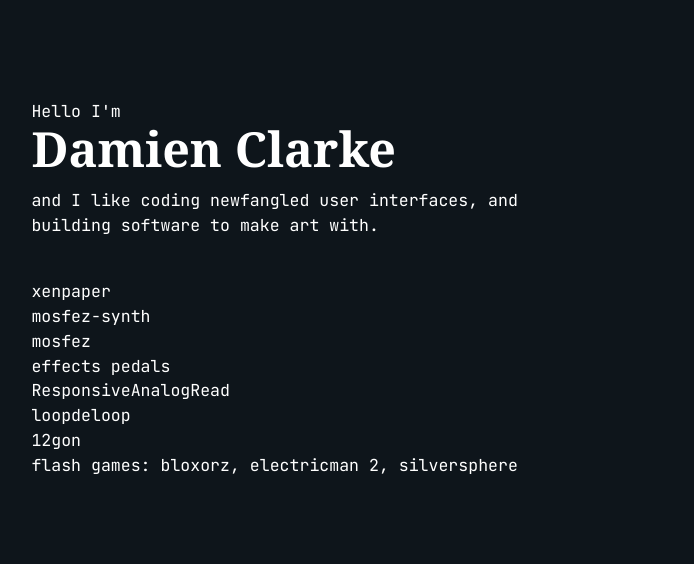
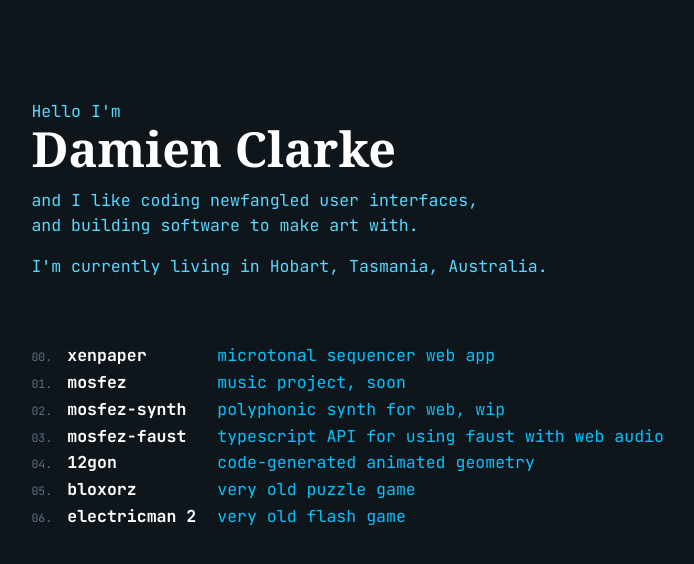
Before and after one commit to dxinteractive/damienclarke-me, a React (Vite) app in the folder packages/site/: page / in a window 1280 px wide. Shown: the top 564 px of the page, without its empty margins (111-805 px from the left). Built offline with nearby package versions, Linux system fonts and the light colour scheme; a web font is replaced by a local one.

Commit message:
add project style

```diff
--- a/packages/site/src/css/base.css
+++ b/packages/site/src/css/base.css
@@ -86,16 +86,13 @@ h6 {
 
 :root {
   --colorText: #ffffff;
-  --colorText2: rgb(34, 206, 206);
-  --colorTextLink: rgb(164, 144, 179);
+  --colorText2: rgb(87, 216, 255);
+  --colorText3: rgb(0 195 255);
+  --colorText4: rgb(87 113 132);
   --colorBack: rgb(14, 21, 27);
   --colorBack2: rgb(24, 35, 45);
   --colorBack3: rgb(32, 48, 64);
   --colorBack4: rgb(41, 62, 83);
-
-  --colorButtonBack: #333344;
-  --colorButtonBackHover: #3d3d58;
-  --colorButtonText: #ffffff;
 }
 
 /*
--- a/packages/site/src/main.module.css
+++ b/packages/site/src/main.module.css
@@ -8,6 +8,7 @@
   margin-top: calc(6vw);
   font-size: calc(.2vw + 14px);
   line-height: 1.5em;
+  color: var(--colorText2);
 }
 
 .title {
@@ -16,8 +17,13 @@
   font-size: calc(max(3vw + 10px, 36px));
   line-height: calc(max(3vw + 10px, 36px));
   margin-bottom: 16px;
+  color: var(--colorText);
 }
 
 .subtitle {
-  max-width: 500px;
+  max-width: 29em;
 }
+
+.projects {
+  margin-top: 64px;
+}
--- a/packages/site/src/main.tsx
+++ b/packages/site/src/main.tsx
@@ -4,6 +4,7 @@ import "./css/base.css";
 import classes from "./main.module.css";
 
 import { HashRouter, Routes, Route } from "react-router-dom";
+import { Project } from "./project";
 
 // eslint-disable-next-line @typescript-eslint/no-non-null-assertion
 ReactDOM.createRoot(document.getElementById("root")!).render(
@@ -27,23 +28,50 @@ function Main() {
           and I like coding newfangled user interfaces, and building software to
           make art with.
         </p>
-        <div>
-          <br />
-          xenpaper
-          <br />
-          mosfez-synth
-          <br />
-          mosfez
-          <br />
-          effects pedals
-          <br />
-          ResponsiveAnalogRead
-          <br />
-          loopdeloop
-          <br />
-          12gon
-          <br /> flash games: bloxorz, electricman 2, silversphere
-          <br />
+        <p>I'm currently living in Hobart, Tasmania, Australia.</p>
+        <div className={classes.projects}>
+          <Project index={0} name="xenpaper" href="https://xenpaper.com/">
+            microtonal sequencer web app
+          </Project>
+          <Project
+            index={1}
+            name="mosfez"
+            href="https://www.instagram.com/mosfez"
+          >
+            music project, soon
+          </Project>
+          <Project
+            index={2}
+            name="mosfez-synth"
+            href="https://github.com/dxinteractive/mosfez-synth"
+          >
+            polyphonic synth for web, wip
+          </Project>
+          <Project
+            index={3}
+            name="mosfez-faust"
+            href="https://github.com/dxinteractive/mosfez-faust"
+          >
+            typescript API for using faust with web audio
+          </Project>
+
+          <Project index={4} name="12gon" href="https://12gon.tumblr.com/">
+            code-generated animated geometry
+          </Project>
+          <Project
+            index={5}
+            name="bloxorz"
+            href="https://www.coolmathgames.com/0-bloxorz"
+          >
+            very old puzzle game
+          </Project>
+          <Project
+            index={6}
+            name="electricman 2"
+            href="https://www.addictinggames.com/action/electric-man-2"
+          >
+            very old flash game
+          </Project>
         </div>
         {/* <div>
           <p>
@@ -51,7 +79,7 @@ function Main() {
             programming experience with a focus on front-ends made of TypeScript
             and React.
           </p>
-          <p>I'm currently living in Hobart, Tasmania, Australia.</p>
+
         </div> */}
       </div>
     </div>
--- /dev/null
+++ b/packages/site/src/project.module.css
@@ -0,0 +1,20 @@
+.project {
+  color: var(--colorText3);
+}
+
+
+.index {
+  font-size: 0.7em;
+  color: var(--colorText4);
+  margin-right: 8px;
+}
+
+.name {
+  font-weight: 700;
+  color: var(--colorText);
+  display: inline-block;
+  width: 150px;
+}
+
+.desc {
+}
--- /dev/null
+++ b/packages/site/src/project.tsx
@@ -0,0 +1,20 @@
+import classes from "./project.module.css";
+
+type ProjectProps = {
+  index: number;
+  name: string;
+  href: string;
+  children: React.ReactNode;
+};
+
+export function Project(props: ProjectProps) {
+  const { children, index, name } = props;
+  const number = index < 10 ? `0${index}` : `${index}`;
+  return (
+    <div className={classes.project}>
+      <span className={classes.index}>{number}. </span>
+      <span className={classes.name}>{name}</span>
+      <span className={classes.desc}>{children}</span>
+    </div>
+  );
+}
```
